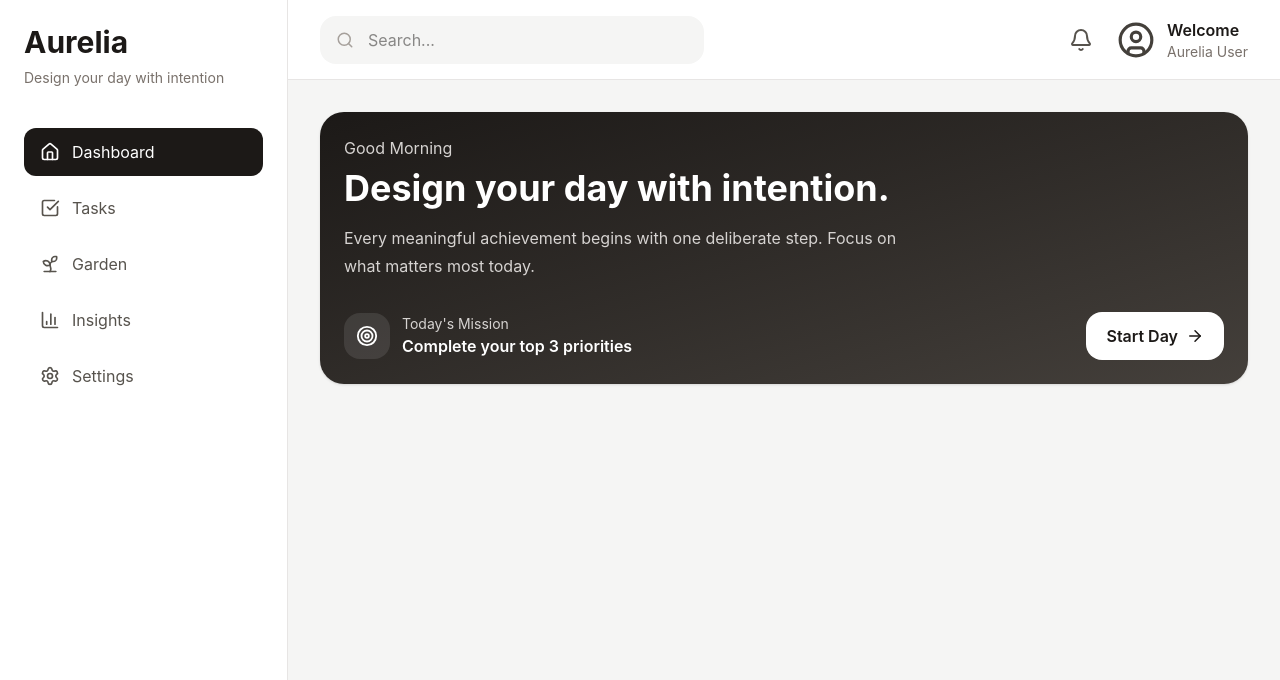
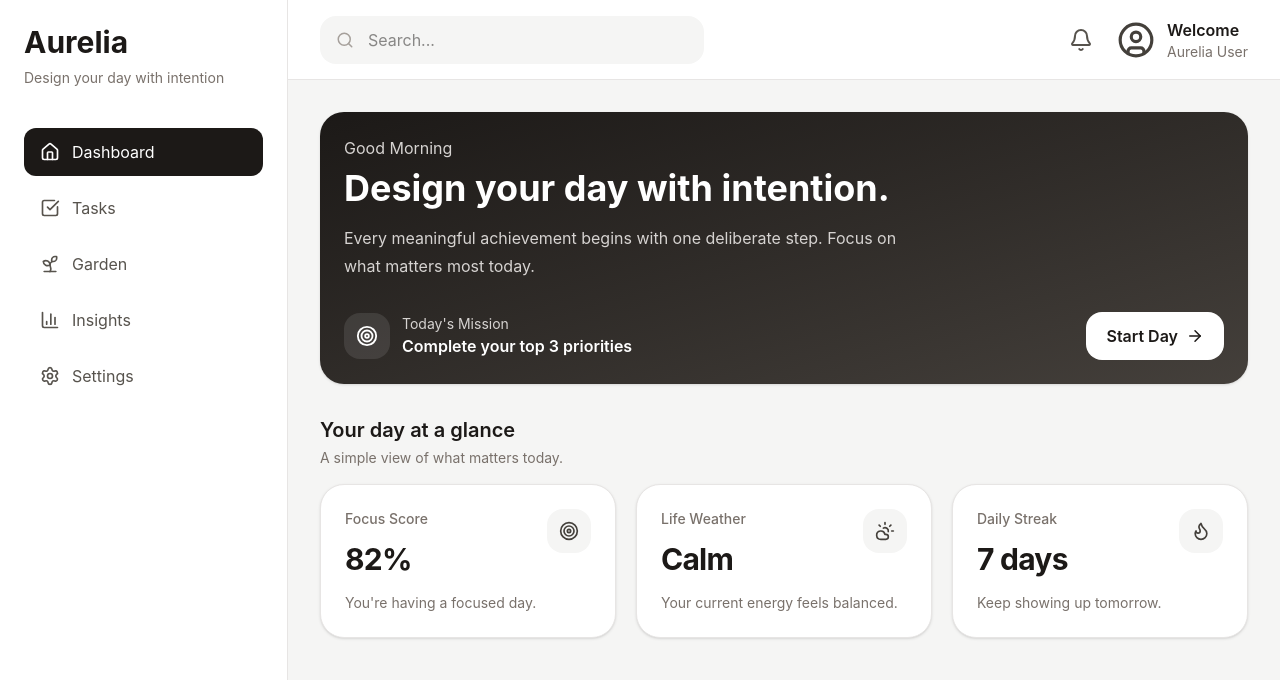
Before and after one commit to toibawani/aurelia, a React (Vite) app: page /dashboard in a window 1280 px wide. Shown: the top 680 px of the page. Built offline with nearby package versions, Linux system fonts and the light colour scheme.

Commit message:
feat: add dashboard productivity stats

```diff
--- a/src/components/dashboard/StatCard.tsx
+++ b/src/components/dashboard/StatCard.tsx
@@ -0,0 +1,34 @@
+import type { LucideIcon } from "lucide-react";
+
+interface StatCardProps {
+  label: string;
+  value: string;
+  description: string;
+  icon: LucideIcon;
+}
+
+export default function StatCard({
+  label,
+  value,
+  description,
+  icon: Icon,
+}: StatCardProps) {
+  return (
+    <div className="rounded-3xl border border-stone-200 bg-white p-6 shadow-sm transition-all duration-200 hover:-translate-y-1 hover:shadow-md">
+      <div className="flex items-start justify-between">
+        <div>
+          <p className="text-sm font-medium text-stone-500">{label}</p>
+          <p className="mt-3 text-3xl font-bold tracking-tight text-stone-900">
+            {value}
+          </p>
+        </div>
+
+        <div className="rounded-2xl bg-stone-100 p-3">
+          <Icon size={20} className="text-stone-700" />
+        </div>
+      </div>
+
+      <p className="mt-4 text-sm text-stone-500">{description}</p>
+    </div>
+  );
+}
--- a/src/pages/Dashboard.tsx
+++ b/src/pages/Dashboard.tsx
@@ -1,11 +1,53 @@
+import {
+  CloudSun,
+  Flame,
+  Target,
+} from "lucide-react";
+
 import DashboardLayout from "../layouts/DashboardLayout";
 import WelcomeCard from "../components/dashboard/WelcomeCard";
+import StatCard from "../components/dashboard/StatCard";
 
 export default function Dashboard() {
   return (
     <DashboardLayout>
       <div className="space-y-8">
         <WelcomeCard />
+
+        <section>
+          <div className="mb-4">
+            <h2 className="text-xl font-semibold text-stone-900">
+              Your day at a glance
+            </h2>
+
+            <p className="mt-1 text-sm text-stone-500">
+              A simple view of what matters today.
+            </p>
+          </div>
+
+          <div className="grid gap-5 md:grid-cols-3">
+            <StatCard
+              label="Focus Score"
+              value="82%"
+              description="You're having a focused day."
+              icon={Target}
+            />
+
+            <StatCard
+              label="Life Weather"
+              value="Calm"
+              description="Your current energy feels balanced."
+              icon={CloudSun}
+            />
+
+            <StatCard
+              label="Daily Streak"
+              value="7 days"
+              description="Keep showing up tomorrow."
+              icon={Flame}
+            />
+          </div>
+        </section>
       </div>
     </DashboardLayout>
   );
```
